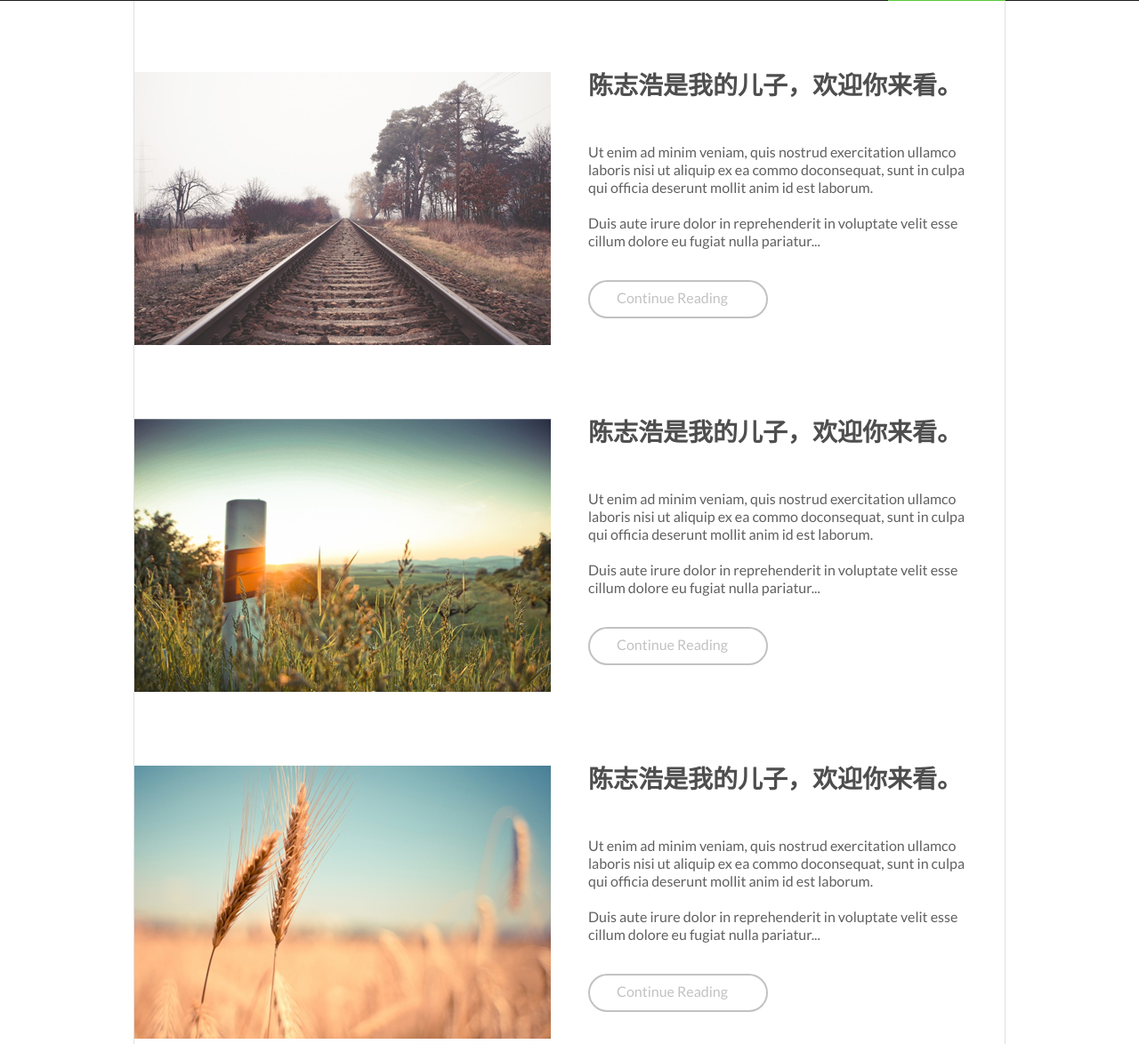
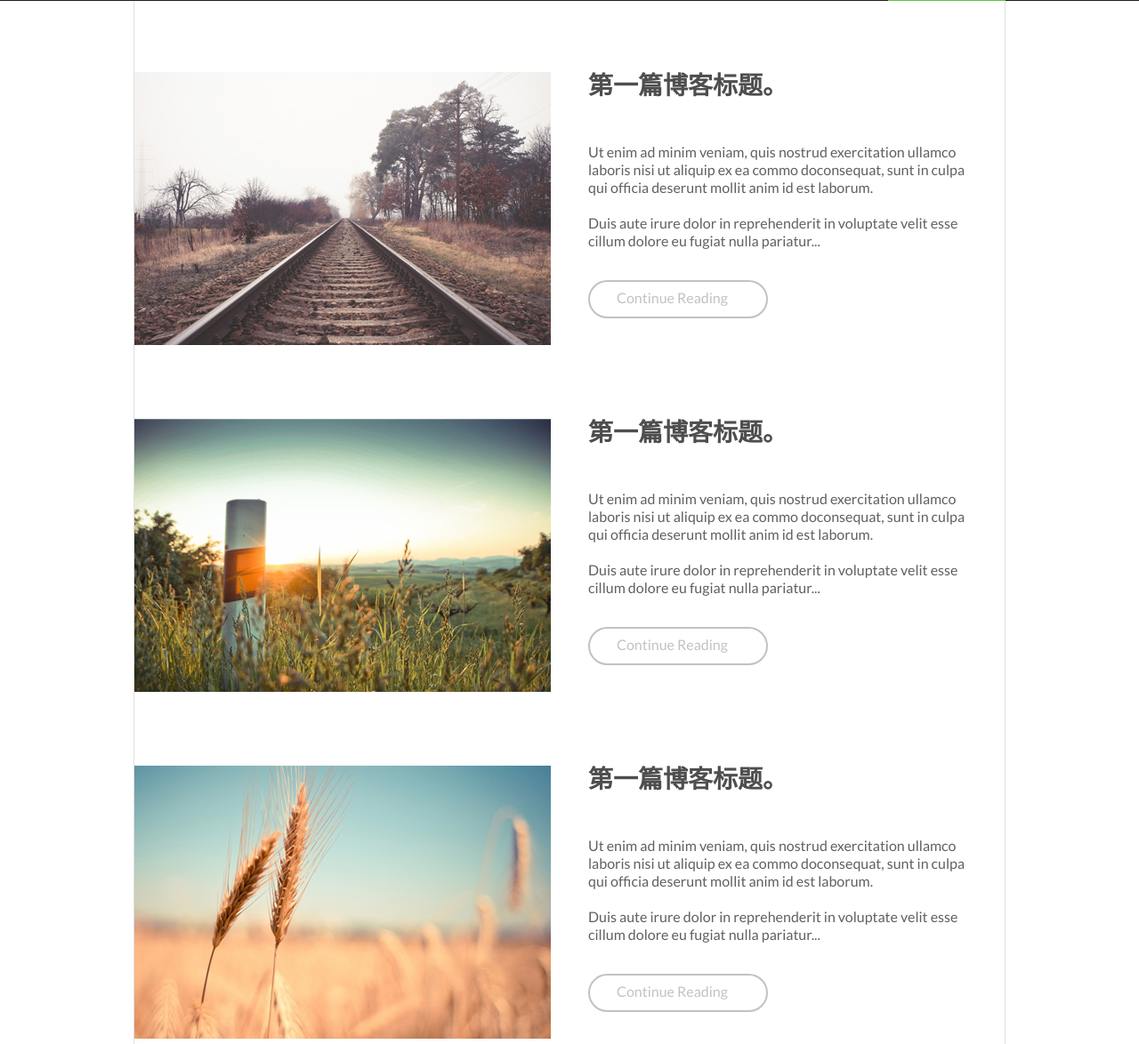
Before and after one commit to hydraCy/hydraCy.github.io, a plain HTML site: page index.html in a window 1280 px wide. Shown: the part 129-1303 px from the top of the page at 89% size. Drawn offline with Linux system fonts and the light colour scheme.

Commit message:
标题修改

```diff
--- a/index.html
+++ b/index.html
@@ -29,7 +29,7 @@
 			</div>
 			<div class="post">
 				<h1 class="title">
-					<a href="#">陈志浩是我的儿子，欢迎你来看。</a>
+					<a href="#">第一篇博客标题。</a>
 				</h1>
 
 				<p>Ut enim ad minim veniam, quis nostrud exercitation ullamco laboris nisi ut aliquip ex ea commo doconsequat, sunt in culpa qui officia deserunt mollit anim id est laborum.</p>
@@ -48,7 +48,7 @@
 			</div>
 			<div class="post">
 				<h1 class="title">
-					<a href="#">陈志浩是我的儿子，欢迎你来看。</a>
+					<a href="#">第一篇博客标题。</a>
 				</h1>
 
 				<p>Ut enim ad minim veniam, quis nostrud exercitation ullamco laboris nisi ut aliquip ex ea commo doconsequat, sunt in culpa qui officia deserunt mollit anim id est laborum.</p>
@@ -67,7 +67,7 @@
 			</div>
 			<div class="post">
 				<h1 class="title">
-					<a href="#">陈志浩是我的儿子，欢迎你来看。</a>
+					<a href="#">第一篇博客标题。</a>
 				</h1>
 
 				<p>Ut enim ad minim veniam, quis nostrud exercitation ullamco laboris nisi ut aliquip ex ea commo doconsequat, sunt in culpa qui officia deserunt mollit anim id est laborum.</p>
@@ -87,7 +87,7 @@
 	<footer>
 		<div class="wrapper">
 			<img class="logo_footer" src="img/logo_footer.png" alt="Blogin" title="">
-			<p class="rights">© 2014 Blogin.com  -  All Rights Reserved  -  Find more free Templates at <a href="http://Pixelhint.com" target="_blink">Pixelhint.com</a> </p>
+			<p class="rights">© 2017 cyhydra.com  -  All Rights Reserved  -  Find more free Templates at <a href="http://Pixelhint.com" target="_blink">Pixelhint.com</a> </p>
 			<ul class="social_profiles">
 				<li class="f"><a href="http://facebook.com/pixelhint" target="_blink"></a></li>
 				<li class="t"><a href="http://twitter.com/pixelhint" target="_blink"></a></li>
```
